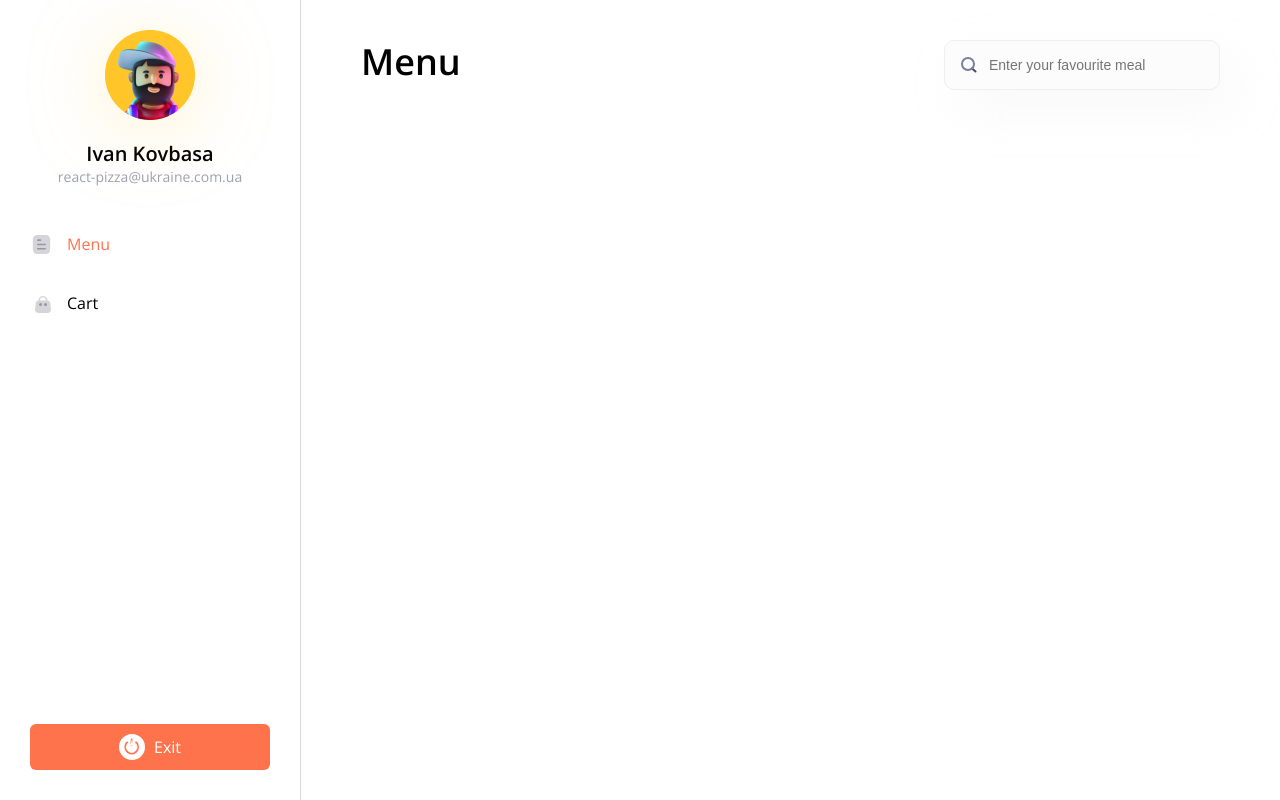
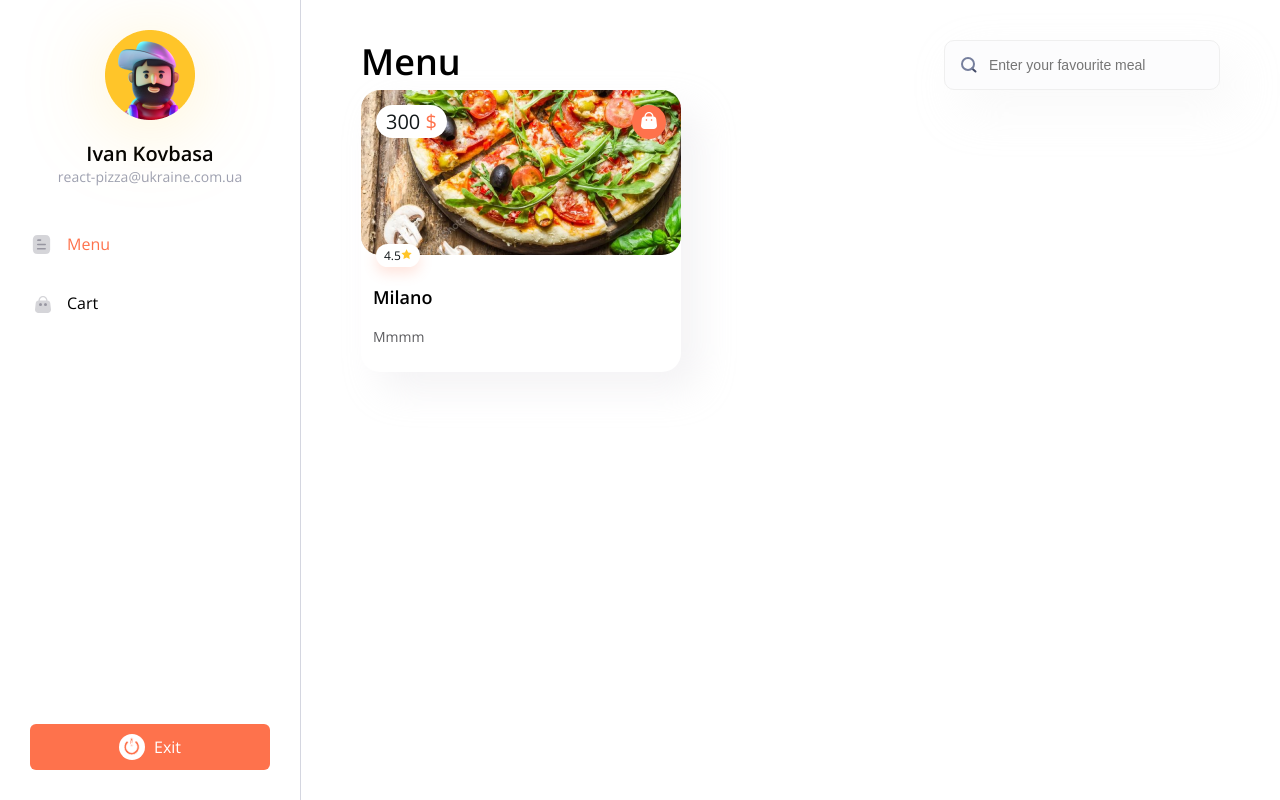
Before and after one commit to getFrontend/react-app-pizza, a React (Vite) app: page / in a window 1280 px wide. Built offline with nearby package versions, Linux system fonts and the light colour scheme.

Commit message:
add productcard component

```diff
--- /dev/null
+++ b/src/components/ProductCard/ProductCard.module.css
@@ -0,0 +1,85 @@
+.head {
+	position: relative;
+	min-height: 165px;
+	border-radius: 19px;
+}
+
+.card {
+	background: var(--c-white);
+	border-radius: 19px;
+	box-shadow: 18px 18px 36px 0px rgba(211, 209, 216, 0.25);
+	width: 320px;
+}
+
+.footer {
+	padding: 12px;
+}
+
+.title {
+	color: var(--c-text);
+	font-size: 18px;
+	font-style: normal;
+	font-weight: 600;
+	line-height: normal;
+}
+
+.description {
+	color: var(--c-text-secondary);
+	font-size: 14px;
+	font-style: normal;
+	font-weight: 400;
+	line-height: normal;
+}
+
+.link {
+	text-decoration: none;
+}
+
+.price {
+	position: absolute;
+	top: 15px;
+	left: 15px;
+	background: var(--c-white);
+	padding: 3px 10px;
+	border-radius: 20px;
+	color: #111719;
+	font-size: 20px;
+	font-style: normal;
+	font-weight: 400;
+	line-height: normal;
+}
+
+.currency {
+	color: var(--c-primary);
+}
+
+.rating {
+	position: absolute;
+	bottom: -12px;
+	left: 15px;
+	background: var(--c-white);
+	padding: 3px 8px;
+	border-radius: 20px;
+	color: #111719;
+	font-size: 12px;
+	font-style: normal;
+	font-weight: 400;
+	line-height: normal;
+	box-shadow: 0px 6px 14px 0px rgba(254, 114, 76, 0.20);
+}
+
+.add-to-cart {
+	position: absolute;
+	top: 15px;
+	right: 15px;
+	background: var(--c-primary);
+	border-radius: 50%;
+	width: 34px;
+	height: 34px;
+	border: none;
+	cursor: pointer;
+}
+
+.add-to-cart:hover {
+	background: var(--c-primary-hover);
+}
--- /dev/null
+++ b/src/components/ProductCard/ProductCard.tsx
@@ -0,0 +1,31 @@
+import { Link } from 'react-router-dom';
+import styles from './ProductCard.module.css';
+import { ProductCardProps } from './ProductCard.props';
+
+function ProductCard(props: ProductCardProps) {
+  return (
+    <Link to={'/'}>
+      <div className={styles['card']}>
+        <div className={styles['head']} style={{ backgroundImage: `url('${props.image}'` }}>
+          <div className={styles['price']}>
+            {props.price}
+            <span className={styles['currency']}> $</span>
+          </div>
+          <button className={styles['add-to-cart']}>
+            <img src="./img/icons/icon-cart-button.svg" alt="add to cart" />
+          </button>
+          <div className={styles['rating']}>
+            {props.rating}
+            <img src="./img/icons/icon-star.svg" alt="icon star" />
+          </div>
+        </div>
+        <div className={styles['footer']}>
+          <h3 className={styles['title']}>{props.title}</h3>
+          <p className={styles['description']}>{props.description}</p>
+        </div>
+      </div >
+    </Link>
+  );
+}
+
+export default ProductCard;
--- a/src/pages/Menu/Menu.tsx
+++ b/src/pages/Menu/Menu.tsx
@@ -1,4 +1,5 @@
 import Headling from '../../components/Headling/Headling';
+import ProductCard from '../../components/ProductCard/ProductCard';
 import Search from '../../components/Search/Search';
 import styles from './Menu.module.css';
 
@@ -9,6 +10,16 @@
 				<Headling>Menu</Headling>
 				<Search placeholder="Enter your favourite meal" />
 			</div>
+			<div>
+				<ProductCard
+					id={1}
+					title='Milano'
+					description='Mmmm'
+					rating={4.5}
+					price={300}
+					image='./img/product-demo.png'
+				/>
+			</div>
 		</>
 	);
 }
```
Also changed, not shown: src/components/ProductCard/ProductCard.props.ts (added, +8 -0 lines).
